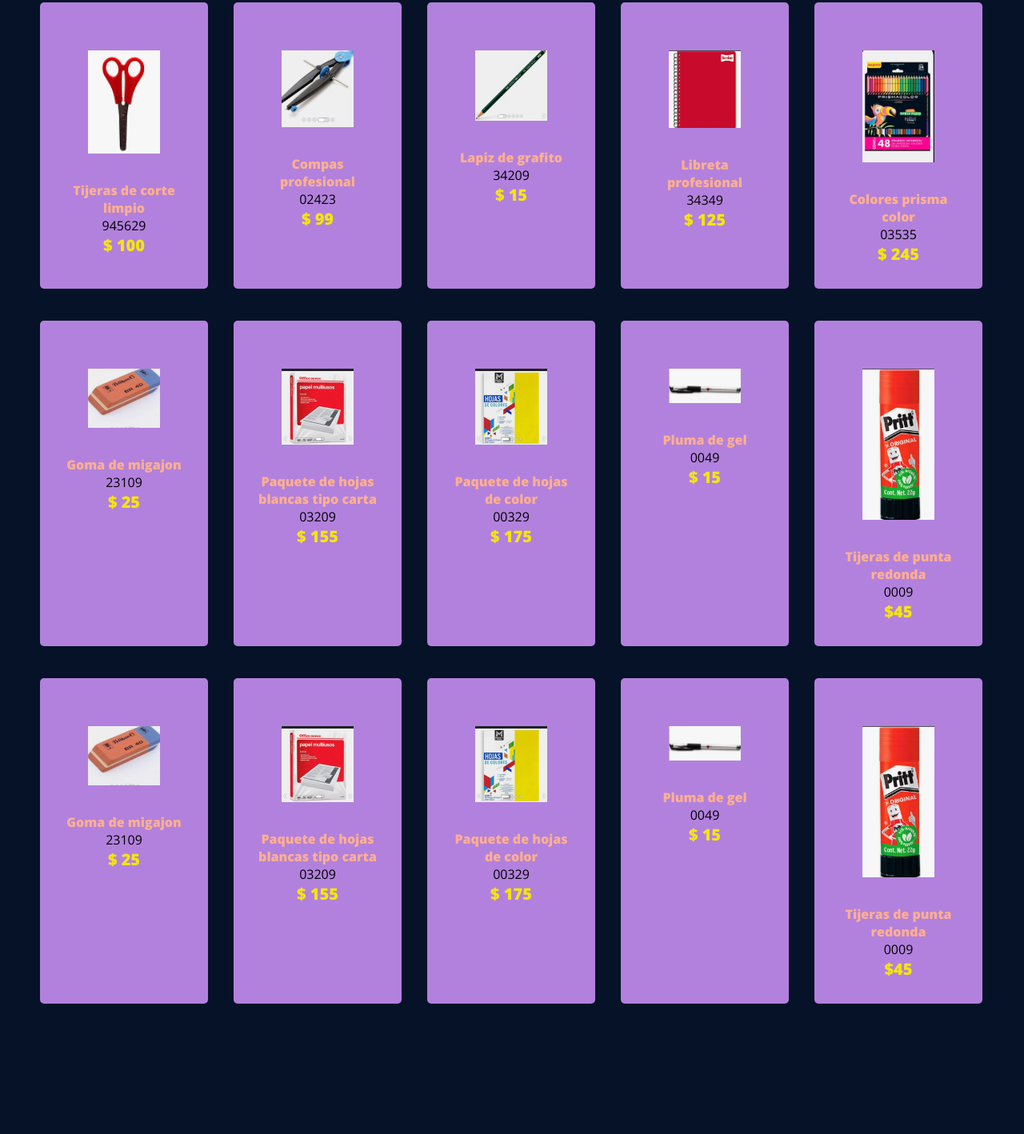
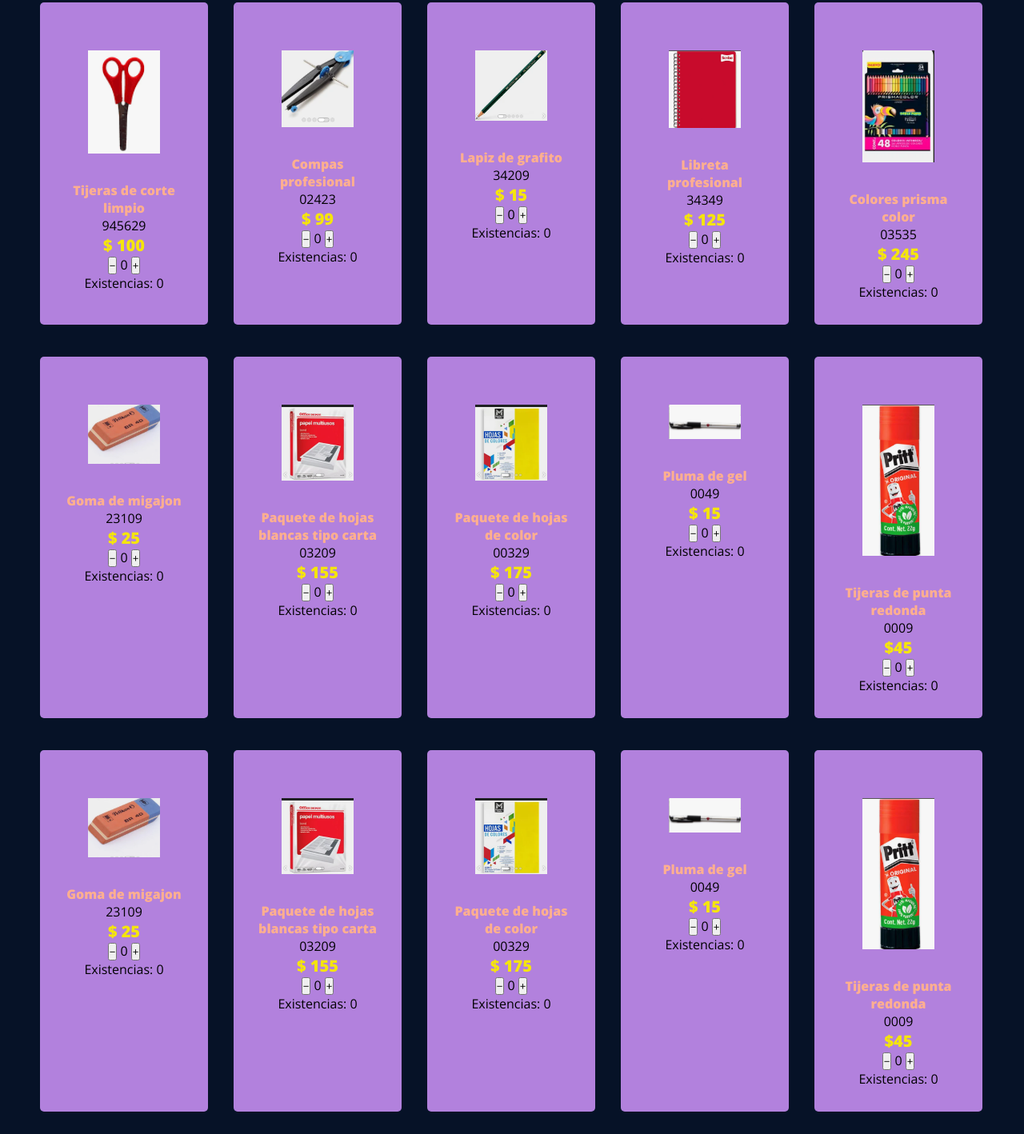
Before and after one commit to jambma23gg-afk/web-papeleria-usuarios, a plain HTML site: page index.html in a window 1280 px wide. Shown: the part 202-1620 px from the top of the page at 80% size. Before the commit the page ends 1497 px from the top, so only its background shows below. Drawn offline with nearby package versions, Linux system fonts and the light colour scheme.

Commit message:
Add files via upload

```diff
--- a/index.html
+++ b/index.html
@@ -29,6 +29,12 @@
                         <p class="descripcion">Tijeras de corte limpio</p>
                         <p id="serie">945629</p>
                         <span class="precio">$ 100</span>
+                        <div class="contador">
+                        <button onclick="actualizarCantidad(event, -1)">−</button>
+                        <span class="cantidad">0</span>
+                        <button onclick="actualizarCantidad(event, 1)">+</button>
+                        </div>
+                        <p class="existencias">Existencias: <span class="stock">0</span></p>
                     </div>
                 </div>
                 <div class="item" onclick="cargar(this)">
@@ -37,6 +43,12 @@
                         <p class="descripcion">Compas profesional</p>
                         <p id="serie">02423</p>
                         <span class="precio">$ 99</span>
+                        <div class="contador">
+                        <button onclick="actualizarCantidad(event, -1)">−</button>
+                        <span class="cantidad">0</span>
+                        <button onclick="actualizarCantidad(event, 1)">+</button>
+                        </div>
+                        <p class="existencias">Existencias: <span class="stock">0</span></p>
                     </div>
                 </div>
                 <div class="item" onclick="cargar(this)">
@@ -45,6 +57,12 @@
                         <p class="descripcion">Lapiz de grafito</p>
                         <p id="serie">34209</p>
                         <span class="precio">$ 15</span>
+                        <div class="contador">
+                        <button onclick="actualizarCantidad(event, -1)">−</button>
+                        <span class="cantidad">0</span>
+                        <button onclick="actualizarCantidad(event, 1)">+</button>
+                        </div>
+                        <p class="existencias">Existencias: <span class="stock">0</span></p>
                     </div>
                 </div>
                 <div class="item" onclick="cargar(this)">
@@ -53,6 +71,12 @@
                         <p class="descripcion">Libreta profesional</p>
                         <p id="serie">34349</p>
                         <span class="precio">$ 125</span>
+                        <div class="contador">
+                        <button onclick="actualizarCantidad(event, -1)">−</button>
+                        <span class="cantidad">0</span>
+                        <button onclick="actualizarCantidad(event, 1)">+</button>
+                        </div>
+                        <p class="existencias">Existencias: <span class="stock">0</span></p>
                     </div>
                 </div>
                 <div class="item" onclick="cargar(this)">
@@ -61,6 +85,12 @@
                         <p class="descripcion">Colores prisma color</p>
                         <p id="serie">03535</p>
                         <span class="precio">$ 245</span>
+                        <div class="contador">
+                        <button onclick="actualizarCantidad(event, -1)">−</button>
+                        <span class="cantidad">0</span>
+                        <button onclick="actualizarCantidad(event, 1)">+</button>
+                        </div>
+                        <p class="existencias">Existencias: <span class="stock">0</span></p>
                     </div>
                 </div>
             </div>
@@ -71,6 +101,12 @@
                         <p class="descripcion">Goma de migajon</p>
                         <p id="serie">23109</p>
                         <span class="precio">$ 25</span>
+                        <div class="contador">
+                        <button onclick="actualizarCantidad(event, -1)">−</button>
+                        <span class="cantidad">0</span>
+                        <button onclick="actualizarCantidad(event, 1)">+</button>
+                        </div>
+                        <p class="existencias">Existencias: <span class="stock">0</span></p>
                     </div>
                 </div>
                 <div class="item" onclick="cargar(this)">
@@ -79,6 +115,12 @@
                         <p class="descripcion">Paquete de hojas blancas tipo carta</p>
                         <p id="serie">03209</p>
                         <span class="precio">$ 155</span>
+                        <div class="contador">
+                        <button onclick="actualizarCantidad(event, -1)">−</button>
+                        <span class="cantidad">0</span>
+                        <button onclick="actualizarCantidad(event, 1)">+</button>
+                        </div>
+                        <p class="existencias">Existencias: <span class="stock">0</span></p>
                     </div>
                 </div>
                 <div class="item" onclick="cargar(this)">
@@ -87,6 +129,12 @@
                         <p class="descripcion">Paquete de hojas de color</p>
                         <p id="serie">00329</p>
                         <span class="precio">$ 175</span>
+                        <div class="contador">
+                        <button onclick="actualizarCantidad(event, -1)">−</button>
+                        <span class="cantidad">0</span>
+                        <button onclick="actualizarCantidad(event, 1)">+</button>
+                        </div>
+                        <p class="existencias">Existencias: <span class="stock">0</span></p>
                     </div>
                 </div>
                 <div class="item" onclick="cargar(this)">
@@ -95,6 +143,12 @@
                         <p class="descripcion">Pluma de gel</p>
                         <p id="serie">0049</p>
                         <span class="precio">$ 15</span>
+                        <div class="contador">
+                        <button onclick="actualizarCantidad(event, -1)">−</button>
+                        <span class="cantidad">0</span>
+                        <button onclick="actualizarCantidad(event, 1)">+</button>
+                        </div>
+                        <p class="existencias">Existencias: <span class="stock">0</span></p>
                     </div>
                 </div>
                 <div class="item" onclick="cargar(this)">
@@ -103,6 +157,12 @@
                         <p class="descripcion">Tijeras de punta redonda</p>
                         <p id="serie">0009</p>
                         <span class="precio">$45</span>
+                        <div class="contador">
+                        <button onclick="actualizarCantidad(event, -1)">−</button>
+                        <span class="cantidad">0</span>
+                        <button onclick="actualizarCantidad(event, 1)">+</button>
+                        </div>
+                        <p class="existencias">Existencias: <span class="stock">0</span></p>
                     </div>
                 </div>
             </div>
@@ -113,6 +173,12 @@
                         <p class="descripcion">Goma de migajon</p>
                         <p id="serie">23109</p>
                         <span class="precio">$ 25</span>
+                        <div class="contador">
+                        <button onclick="actualizarCantidad(event, -1)">−</button>
+                        <span class="cantidad">0</span>
+                        <button onclick="actualizarCantidad(event, 1)">+</button>
+                        </div>
+                        <p class="existencias">Existencias: <span class="stock">0</span></p>
                     </div>
                 </div>
                 <div class="item" onclick="cargar(this)">
@@ -121,6 +187,12 @@
                         <p class="descripcion">Paquete de hojas blancas tipo carta</p>
                         <p id="serie">03209</p>
                         <span class="precio">$ 155</span>
+                        <div class="contador">
+                        <button onclick="actualizarCantidad(event, -1)">−</button>
+                        <span class="cantidad">0</span>
+                        <button onclick="actualizarCantidad(event, 1)">+</button>
+                        </div>
+                        <p class="existencias">Existencias: <span class="stock">0</span></p>
                     </div>
                 </div>
                 <div class="item" onclick="cargar(this)">
@@ -129,6 +201,12 @@
                         <p class="descripcion">Paquete de hojas de color</p>
                         <p id="serie">00329</p>
                         <span class="precio">$ 175</span>
+                        <div class="contador">
+                        <button onclick="actualizarCantidad(event, -1)">−</button>
+                        <span class="cantidad">0</span>
+                        <button onclick="actualizarCantidad(event, 1)">+</button>
+                        </div>
+                        <p class="existencias">Existencias: <span class="stock">0</span></p>
                     </div>
                 </div>
                 <div class="item" onclick="cargar(this)">
@@ -137,6 +215,12 @@
                         <p class="descripcion">Pluma de gel</p>
                         <p id="serie">0049</p>
                         <span class="precio">$ 15</span>
+                        <div class="contador">
+                        <button onclick="actualizarCantidad(event, -1)">−</button>
+                        <span class="cantidad">0</span>
+                        <button onclick="actualizarCantidad(event, 1)">+</button>
+                        </div>
+                        <p class="existencias">Existencias: <span class="stock">0</span></p>
                     </div>
                 </div>
                 <div class="item" onclick="cargar(this)">
@@ -145,6 +229,12 @@
                         <p class="descripcion">Tijeras de punta redonda</p>
                         <p id="serie">0009</p>
                         <span class="precio">$45</span>
+                        <div class="contador">
+                        <button onclick="actualizarCantidad(event, -1)">−</button>
+                        <span class="cantidad">0</span>
+                        <button onclick="actualizarCantidad(event, 1)">+</button>
+                        </div>
+                        <p class="existencias">Existencias: <span class="stock">0</span></p>
                     </div>
                 </div>
             </div>
@@ -181,6 +271,7 @@
     </section>
     <script src="script.js"></script>
     <script src="https://cdn.counter.dev/script.js" data-id="beaca700-3c53-43df-8cfd-22a1168bf070" data-utcoffset="-6"></script>
+
 </body>
 
 </html>
```
